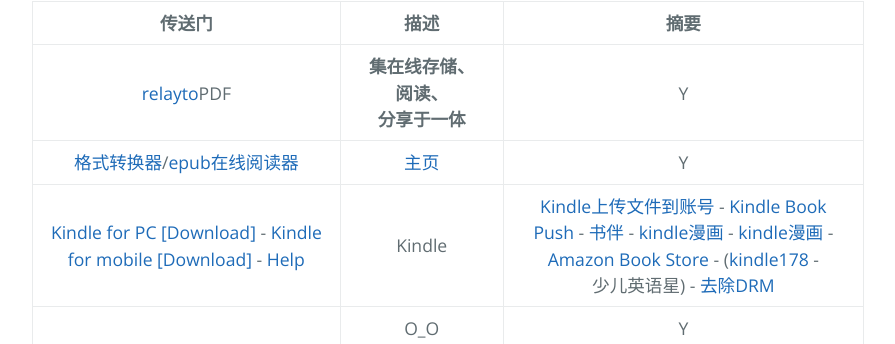
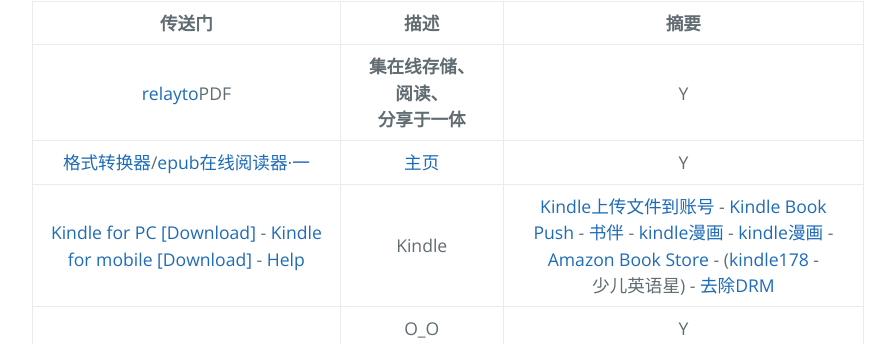
Before and after one commit to AmbroseRen/test, a Jekyll site: the page built from Library/ViewTools.md, in a window 1280 px wide. Shown: the part 100-444 px from the top of the page, without its empty margins (192-1087 px from the left). Built offline with Jekyll 4.4.1, drawn with Linux system fonts in a browser that asks for light colours; our own code applies the rules of GitHub Pages for plain Markdown files; the repository's description, which GitHub fills in, is left out.

Commit message:
Update ViewTools.md

```diff
--- a/Library/ViewTools.md
+++ b/Library/ViewTools.md
@@ -3,7 +3,7 @@
 | 传送门 | 描述 | 摘要 |
 |:---:|:---:|:---:|
 | [relayto](https://relayto.com/-17/docs)PDF | __集在线存储、阅读、分享于一体__ | Y |
-| [格式转换器](https://www.aconvert.com/cn/ebook/epub-to-mobi/)/[epub在线阅读器](https://epub.liumingye.cn/) | [主页](https://tool.liumingye.cn/) | Y |
+| [格式转换器](https://www.aconvert.com/cn/ebook/epub-to-mobi/)/[epub在线阅读器](https://epub.liumingye.cn/)·[一](https://ztftrue.github.io/BookReader/) | [主页](https://tool.liumingye.cn/) | Y |
 | [Kindle for PC [Download]](https://www.amazon.com/Amazon-Digital-Services-LLC-Download/dp/B00UB76290) - [Kindle for mobile [Download]](https://www.amazon.com/b?ie=UTF8&node=16571048011) - [Help](https://www.amazon.com/gp/help/customer/display.html?nodeId=GZSM7D8A85WKPYYD) | Kindle | [Kindle上传文件到账号](https://www.amazon.com/gp/sendtokindle) - [Kindle Book Push](https://book.einverne.info/) - [书伴](https://bookfere.com/ebook) - [kindle漫画](http://www.kindlecomic.net/) - [kindle漫画](http://vol.moe/) - [Amazon Book Store](https://www.amazon.cn/b?ie=UTF8&node=1987669071) - ([kindle178](http://www.kindle178.com/) - 少儿英语星) - [去除DRM](http://www.staycu.com/archives/259) |
 | []() | O_O | Y |
 | []() | O_O | Y |
```
